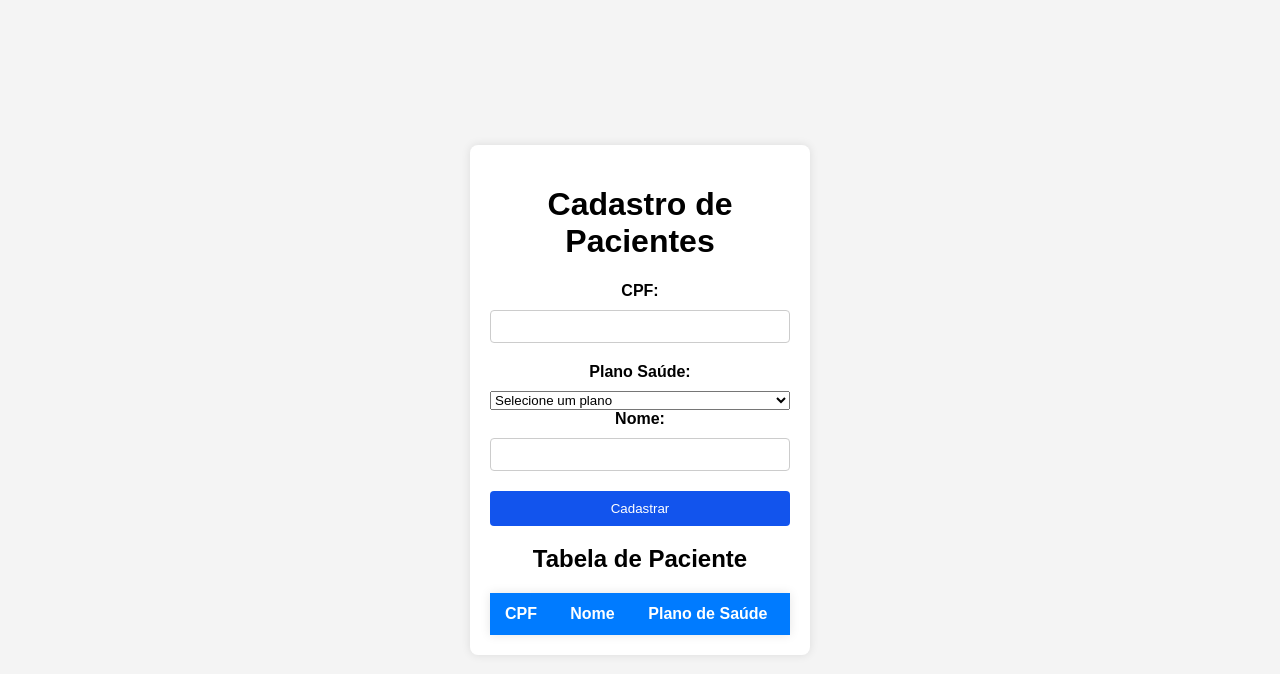
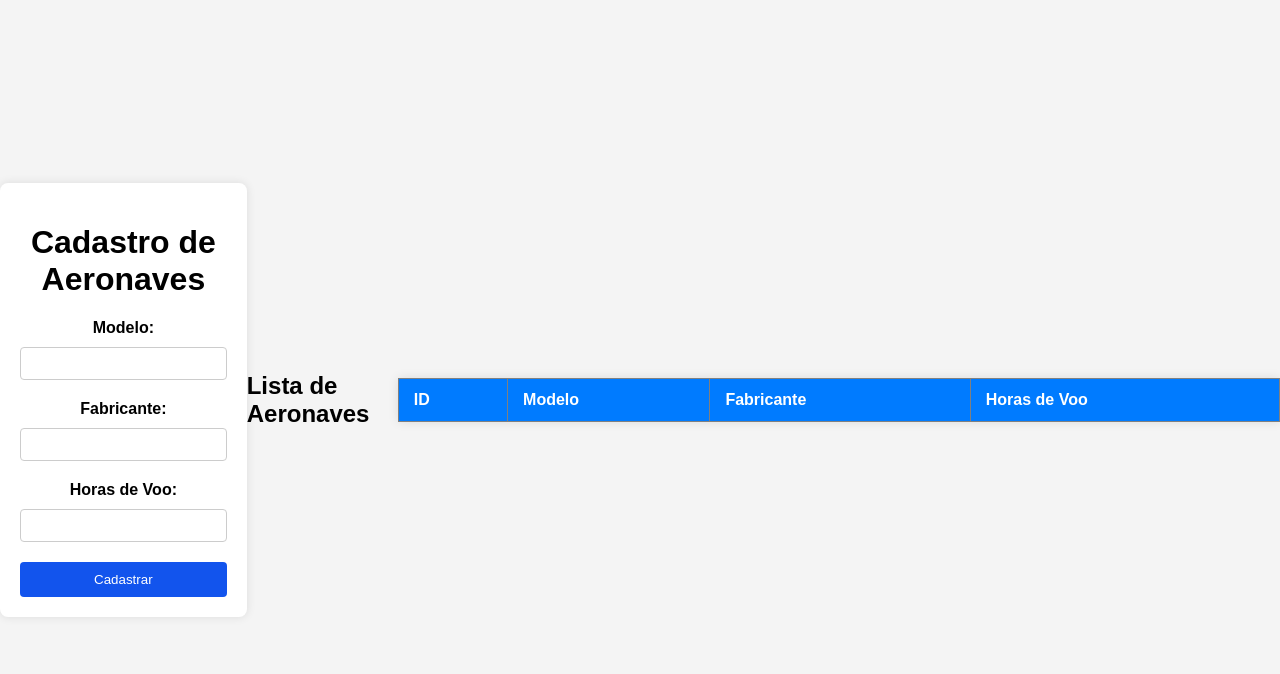
Before and after one commit to Gaban03/SomativaNuvem, a Flask app: page / in a window 1280 px wide. Shown: the top 674 px of the page. Run offline with Flask 2, Linux system fonts and the light colour scheme; data that the repository does not hold is empty.

Commit message:
Implementação de aeronave

```diff
--- a/Project_SkyTechAeroSolutions/aeronaves/app.py
+++ b/Project_SkyTechAeroSolutions/aeronaves/app.py
@@ -15,19 +15,34 @@ db_config = {
 def index():
     return render_template('index.html')
 
-@app.route('/cadastrar', methods=['POST'])
-def cadastrar():
+@app.route('/cadastrar_aeronave', methods=['POST'])
+def cadastrar_aeronave():
     data = request.json
-    cpf = data['cpf']
-    plano_saude = data['id_plano_saude']
-    nome = data['nome']
+    id_aeronave = data('id_aeronave')
+    modelo = data('modelo')
+    fabricante = data ('fabricante')
+    horas_voo = data('horas_voo')
+
+    if not id_aeronave:
+        return jsonify ({"message": "ID Aeronave obrigátorio"}),400
+
+    if not modelo:
+        return jsonify ({"message": "Modelo de Aeronave necessário para cadastro"}),400
+
+    if not fabricante:
+        return jsonify ({"message": "Necessario o fabricante para cadastro"}),400
+
+    if not horas_voo:
+        return jsonify ({"message": "Necessario as horas de voo "}),400
+
+
 
     try:
 
         conn = mysql.connector.connect(**db_config)
         cursor = conn.cursor()
 
-        cursor.execute("INSERT INTO paciente (cpf, id_plano_saude, nome) VALUES (%s, %s, %s)", (cpf, plano_saude, nome))
+        cursor.execute("INSERT INTO aeronaves (id_aeronave, modelo, fabricante, horas_voo) VALUES (%s, %s, %s)", (id_aeronave, modelo, fabricante, horas_voo))
         conn.commit()
 
         cursor.close()
@@ -38,13 +53,13 @@ def cadastrar():
         return jsonify({"message" : str(e)}), 500
 
 
-@app.route('/listar', methods=['GET'])
-def listar():
+@app.route('/listar_aeronaves', methods=['GET'])
+def listar_aeronaves():
     try:
         conn = mysql.connector.connect(**db_config)
         cursor = conn.cursor()
 
-        cursor.execute("SELECT p.cpf, p.nome, ps.nome FROM paciente p LEFT JOIN plano_saude ps ON p.id_plano_saude = ps.id_plano_saude")
+        cursor.execute("SELECT * FROM aeronaves")
         dados = cursor.fetchall()
 
         cursor.close()
--- a/Project_SkyTechAeroSolutions/aeronaves/static/script.js
+++ b/Project_SkyTechAeroSolutions/aeronaves/static/script.js
@@ -1,62 +1,48 @@
 document.addEventListener('DOMContentLoaded', function () {
     const form = document.getElementById('cadastroForm');
-    const tabelaBody = document.querySelector('#tablePacients tbody');
-    const selectPlano = document.getElementById('id_plano_saude');
+    const tabelaBody = document.getElementById('tabelaAeronaves');
 
-    // Buscar planos e popular select
-    function carregarPlanos() {
-        fetch('http://localhost:5005/planos')
+    function atualizarTabela() {
+        fetch('/listar_aeronaves')
             .then(response => response.json())
-            .then(planos => {
-                planos.forEach(plano => {
-                    const option = document.createElement('option');
-                    option.value = plano.id;
-                    option.textContent = plano.nome;
-                    selectPlano.appendChild(option);
+            .then(aeronaves => {
+                tabelaBody.innerHTML = '';
+
+                aeronaves.forEach(aeronave => {
+                    const row = tabelaBody.insertRow();
+                    row.insertCell(0).textContent = aeronave[0]; // ID (auto_increment)
+                    row.insertCell(1).textContent = aeronave[1]; // Modelo
+                    row.insertCell(2).textContent = aeronave[2]; // Fabricante
+                    row.insertCell(3).textContent = aeronave[3]; // Horas de voo
                 });
             })
-            .catch(error => console.error('Erro ao carregar planos:', error));
+            .catch(error => console.error('Erro ao carregar aeronaves:', error));
     }
-
-    function atualizarTabela() {
-        fetch('/listar')
-            .then(response => response.json())
-            .then(pacientes => {
-                tabelaBody.innerHTML = '';
-
-                pacientes.forEach(paciente => {
-                    const row = tabelaBody.insertRow();
-                    row.insertCell(0).textContent = paciente[0];
-                    row.insertCell(1).textContent = paciente[1];
-                    row.insertCell(2).textContent = paciente[2];
-                });
-            })
-            .catch(error => console.error('Erro ao carregar pacientes:', error));
-    }
-
-    carregarPlanos();
-    atualizarTabela();
 
     form.addEventListener('submit', function (event) {
         event.preventDefault();
 
-        const formData = new FormData(form);
+        const modelo = document.getElementById('modelo').value;
+        const fabricante = document.getElementById('fabricante').value;
+        const horas_voo = document.getElementById('horas_voo').value;
 
-        fetch('/cadastrar', {
+        fetch('/cadastrar_aeronave', {
             method: 'POST',
-            body: JSON.stringify(Object.fromEntries(formData)),
             headers: {
                 'Content-Type': 'application/json'
-            }
+            },
+            body: JSON.stringify({ modelo, fabricante, horas_voo })
         })
         .then(response => response.json())
         .then(data => {
             alert(data.message);
-                if (data.message === "Cadastro realizado com sucesso!") {
+            if (data.message === "Cadastro realizado com sucesso") {
                 form.reset();
                 atualizarTabela();
             }
         })
-            .catch(error => console.error('Erro:', error));
+        .catch(error => console.error('Erro ao cadastrar:', error));
     });
+
+    atualizarTabela(); // carrega os dados ao iniciar
 });
--- a/Project_SkyTechAeroSolutions/aeronaves/templates/index.html
+++ b/Project_SkyTechAeroSolutions/aeronaves/templates/index.html
@@ -3,42 +3,41 @@
 <head>
     <meta charset="UTF-8">
     <meta name="viewport" content="width=device-width, initial-scale=1.0">
-    <title>Cadastro de Pacientes</title>
+    <title>Cadastro de Aeronaves</title>
     <link rel="stylesheet" href="{{ url_for('static', filename='style.css') }}">
 </head>
 <body>
   <div class="container">
-        <h1>Cadastro de Pacientes</h1>
+    <h1>Cadastro de Aeronaves</h1>
     <form id="cadastroForm">
-            <label for="cpf">CPF:</label>
-            <input type="text" id="cpf" name="cpf" required>
+      <label for="modelo">Modelo:</label>
+      <input type="text" id="modelo" name="modelo" required />
 
-            <label for="id_plano_saude">Plano Saúde:</label>
-            <select id="id_plano_saude" name="id_plano_saude" required>
-                <option value="">Selecione um plano</option>
-            </select>
+      <label for="fabricante">Fabricante:</label>
+      <input type="text" id="fabricante" name="fabricante" required />
 
-
-            <label for="nome">Nome: </label>
-            <input type="text" id="nome" name="nome" required>
+      <label for="horas_voo">Horas de Voo:</label>
+      <input type="number" id="horas_voo" name="horas_voo" required />
 
       <button type="submit">Cadastrar</button>
     </form>
+  </div>
+    <h2>Lista de Aeronaves</h2>
+    <table border="1">
+    <thead>
+        <tr>
+        <th>ID</th>
+        <th>Modelo</th>
+        <th>Fabricante</th>
+        <th>Horas de Voo</th>
+        </tr>
+    </thead>
+    <tbody id="tabelaAeronaves">
 
-        <h2>Tabela de Paciente</h2>
-        <table id="tablePacients">
-            <tr>
-                <thead>
-                    <th>CPF</th>
-                    <th>Nome</th>
-                    <th>Plano de Saúde</th>
-                </thead>
-                <tbody>
     </tbody>
-            </tr>
     </table>
-    </div>
 
-    <script src="{{ url_for('static', filename='script.js')}}"></script>
+
+  <script src="{{ url_for('static', filename='script.js') }}"></script>
 </body>
 </html>
```
Lines whose indentation alone changed are shown as unchanged.
